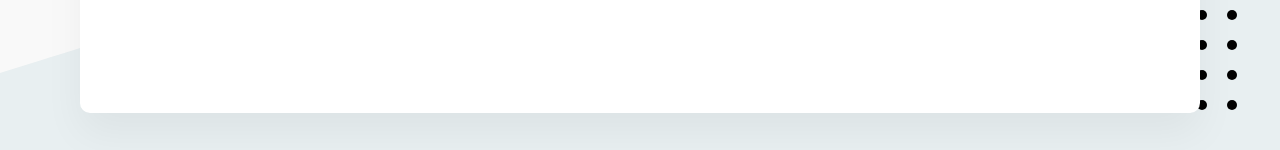
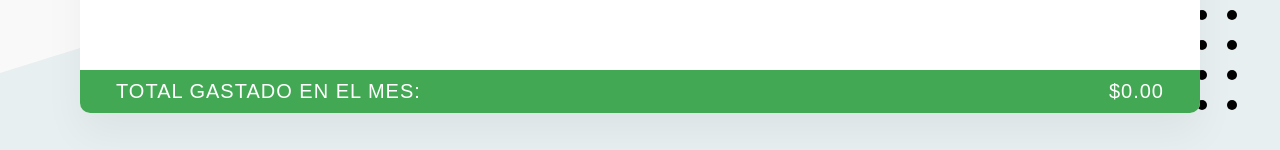
Before and after one commit to Masterkire/app_lista_gastos, a React (Vite) app: page /lista in a window 1280 px wide. Shown: the part 647-797 px from the top of the page. Built offline with nearby package versions, Linux system fonts and the light colour scheme; no server answers; sample sign-in values are in the browser's storage; what webfontloader would draw is missing.

Commit message:
AÃnexamos carpeta de funciones para crear archivo que cambie el tipo de moneda y creamos la barra inferior de total gastado

```diff
--- a/src/App.jsx
+++ b/src/App.jsx
@@ -4,6 +4,7 @@
 import {Boton} from './elementos/Boton';
 import { BotonCerrarSesion } from './elementos/BotonCerrarSesion';
 import FormularioGasto from './componentes/FormularioGasto';
+import BarraTotalGastado from './componentes/BarraTotalGastado';
 
 const App = () => {
   return (
@@ -23,6 +24,7 @@
         </ContenedorHeader>
       </Header>
       <FormularioGasto />
+      <BarraTotalGastado />
     </>
    );
 }
--- /dev/null
+++ b/src/componentes/BarraTotalGastado.jsx
@@ -0,0 +1,33 @@
+import React from 'react';
+import styled from 'styled-components';
+import theme from './../theme';
+import convertirAMoneda from './../funciones/convertirAMoneda';
+
+const BarraTotal = styled.div`
+    background: ${theme.verde};
+    font-size: 1.25rem; /* 20px */
+    letter-spacing: 1px;
+    font-weight: 500;
+    text-transform: uppercase;
+    padding: 0.62rem 2.25rem; /* 10px 40px */
+    color: #fff;
+    display: flex;
+    justify-content: space-between;
+    align-items: center;
+
+    @media(max-width: 31.25rem) { /* 500px */
+        flex-direction: column;
+        font-size: 14px;
+    }
+`;
+
+const BarraTotalGastado = () => {
+    return (
+        <BarraTotal>
+            <p>Total Gastado en el mes:</p>
+            <p>{convertirAMoneda(0)}</p>
+        </BarraTotal>
+     );
+}
+
+export default BarraTotalGastado;
--- a/src/componentes/GastosPorCategoria.jsx
+++ b/src/componentes/GastosPorCategoria.jsx
@@ -2,6 +2,7 @@
 import {Header, Titulo} from './../elementos/Header';
 import {Helmet} from 'react-helmet';
 import BtnRegresar from './../elementos/BtnRegresar';
+import BarraTotalGastado from './BarraTotalGastado';
 
 const GastosPorCategoria = () => {
     return (
@@ -14,6 +15,8 @@
                 <BtnRegresar />
                 <Titulo>Gastos por Categoria</Titulo>
             </Header>
+
+            <BarraTotalGastado />
         </>
      );
 }
--- a/src/componentes/ListaDeGastos.jsx
+++ b/src/componentes/ListaDeGastos.jsx
@@ -3,6 +3,7 @@
 import {Helmet} from 'react-helmet';
 import BtnRegresar from './../elementos/BtnRegresar';
 import { useAuth } from "./../contextos/AuthContext";
+import BarraTotalGastado from './BarraTotalGastado';
 
 const ListaDeGastos = () => {
 
@@ -16,6 +17,8 @@
                 <BtnRegresar/>
                 <Titulo>Lista de Gastos</Titulo>
             </Header>
+
+            <BarraTotalGastado />
         </>
      );
 }
--- /dev/null
+++ b/src/funciones/convertirAMoneda.jsx
@@ -0,0 +1,8 @@
+const FormatearCantidad = (cantidad) => {
+    return new Intl.NumberFormat(
+        'en-us',
+        {style: 'currency', currency: 'USD', minimumFractionDigits: 2}
+    ).format(cantidad);
+}
+
+export default FormatearCantidad;
```
